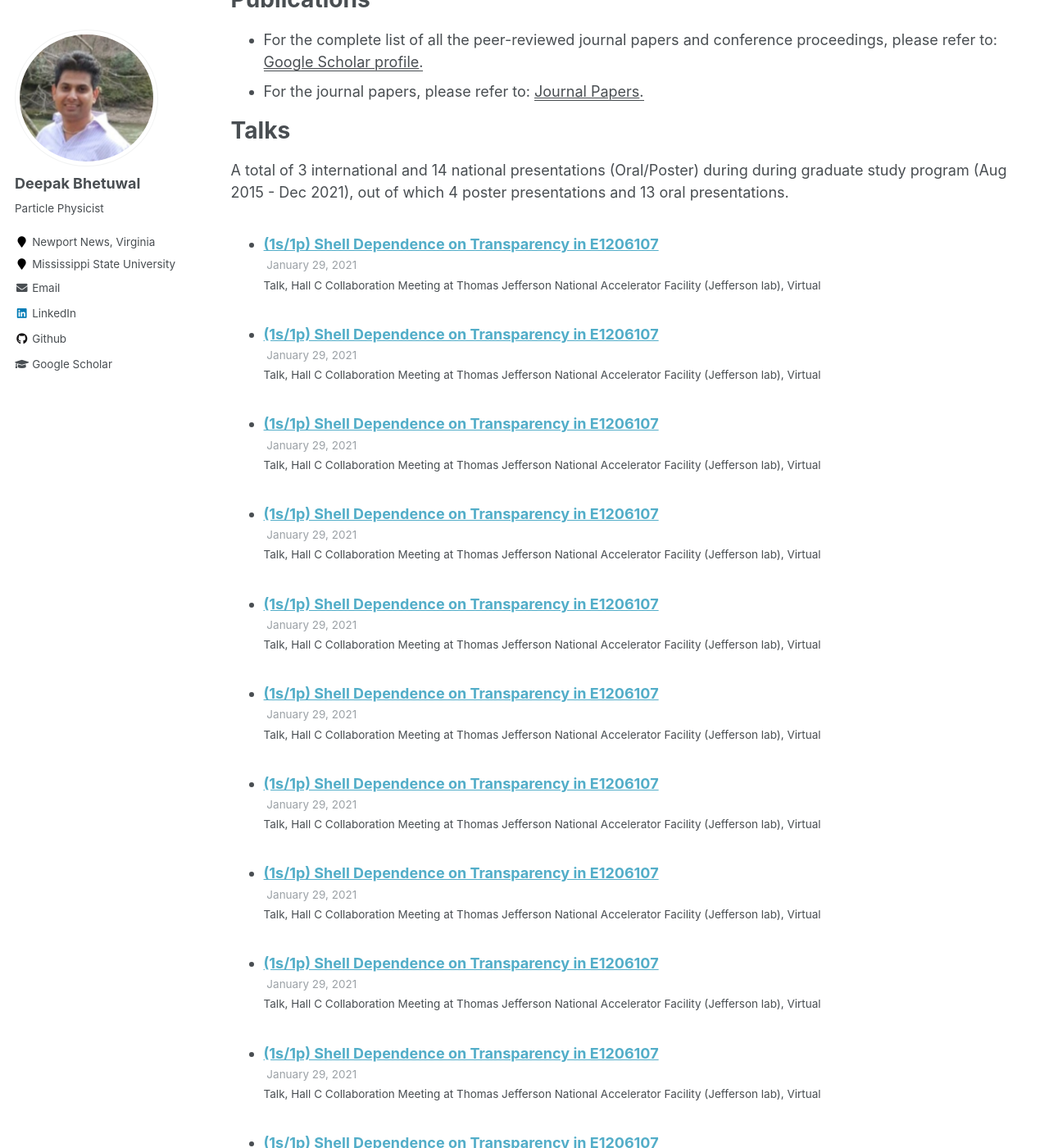
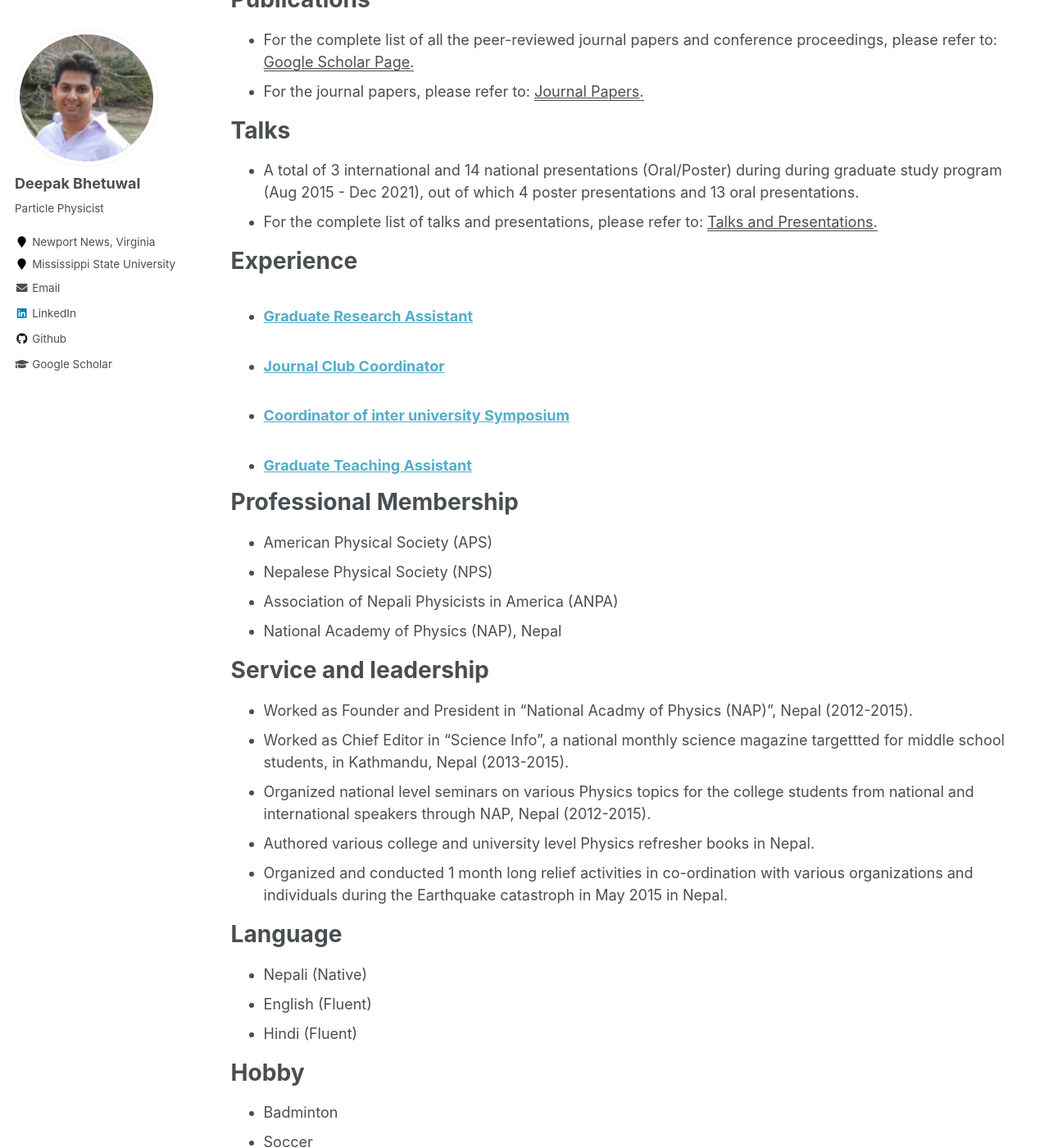
Before and after one commit to dkb208/dkb208.github.io, a Jekyll site: the page built from _pages/cv.md, in a window 1280 px wide and 1400 px high, scrolled down 1046 px. Shown: the whole window at 82% size. Built offline with Jekyll 4.4.1, drawn with Linux system fonts in a browser that asks for light colours; some of the changed text lies outside the part shown.

Commit message:
Update cv.md

```diff
--- a/_pages/cv.md
+++ b/_pages/cv.md
@@ -35,16 +35,13 @@ Skills
 
 Publications
 ======
-* For the complete list of all the peer-reviewed journal papers and conference proceedings, please refer to: <u><a href="{{author.googlescholar}}">Google Scholar profile</a>.</u>
+* For the complete list of all the peer-reviewed journal papers and conference proceedings, please refer to: <u><a href="{{author.googlescholar}}">Google Scholar Page</a>.</u>
 * For the journal papers, please refer to: <u><a href="{{https://dkb208.github.io/publications/}}">Journal Papers</a>.</u>
 
 Talks
 ======
-A total of 3 international and 14 national presentations (Oral/Poster) during during graduate study program (Aug 2015 - Dec 2021), out of which 4 poster presentations and 13 oral presentations.
-
-  <ul>{% for post in site.talks %}
-    {% include archive-single-talk-cv.html %}
-  {% endfor %}</ul>
+* A total of 3 international and 14 national presentations (Oral/Poster) during during graduate study program (Aug 2015 - Dec 2021), out of which 4 poster presentations and 13 oral presentations.
+* For the complete list of talks and presentations, please refer to: <u><a href="{{https://dkb208.github.io/talks/}}">Talks and Presentations</a>.</u>
 
 Experience
 ======
```
